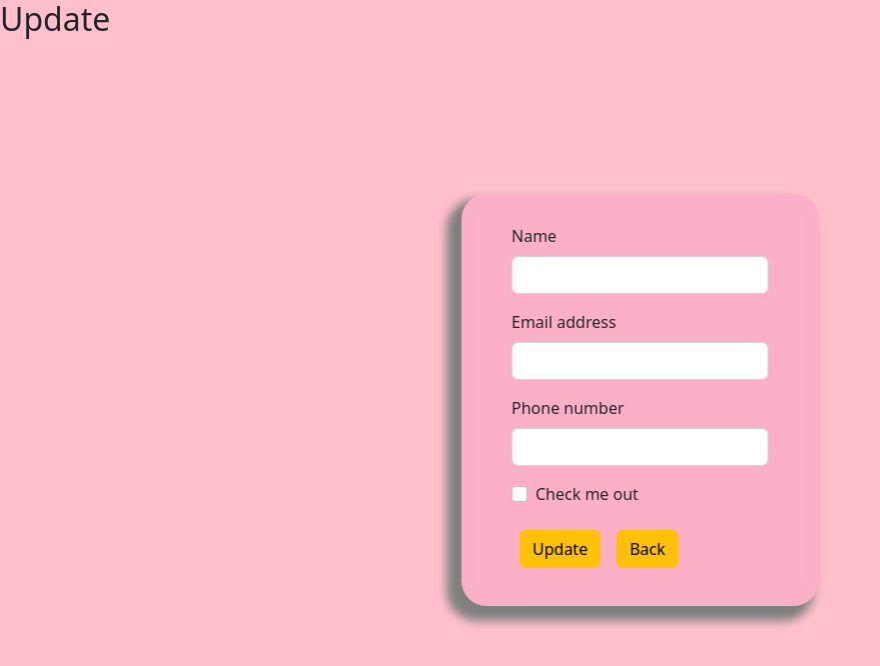
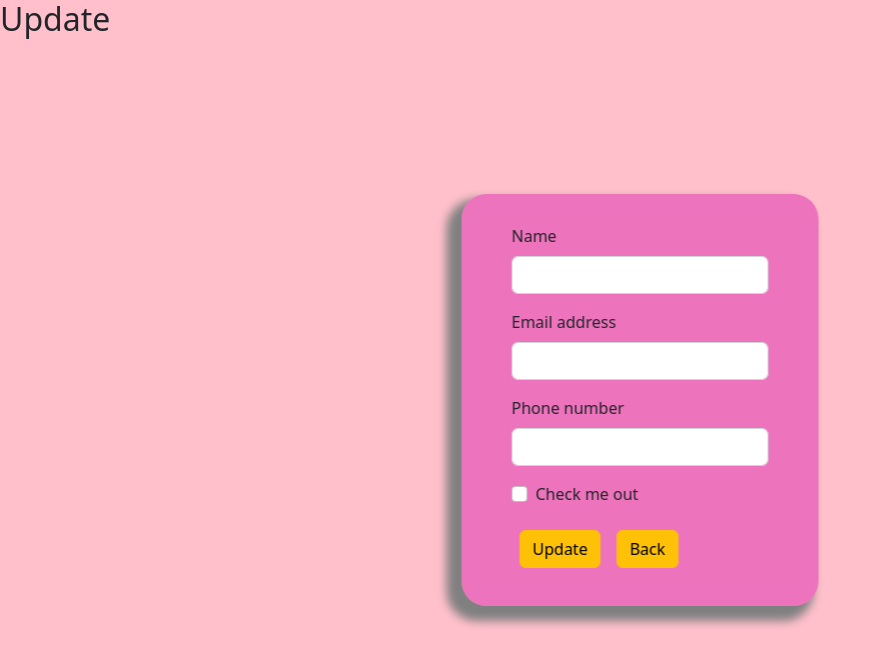
Before and after one commit to Mdsamir92/crud-app, a React (Create React App) app: page /update in a window 1280 px wide. Shown: the top 666 px of the page, without its empty margins (0-880 px from the left). Built offline with nearby package versions, Linux system fonts and the light colour scheme.

Commit message:
Update App.css

```diff
--- a/src/App.css
+++ b/src/App.css
@@ -3,7 +3,7 @@ body{
   scroll-behavior: smooth;
 }
 .form-container {
-background: rgba(218, 38, 173, 0.1);
+background: rgba(218, 38, 173, 0.50);
 /* box-shadow: 0 8px 32px 0 rgba(31, 38, 135, 0.30); */
 box-shadow: -10px 10px 10px 5px grey;
 backdrop-filter: blur(8px);
@@ -21,7 +21,7 @@ transform: translate(-50%, -50%);
 
 @media(max-width:768px) {
 .form-container {
-    background: rgba(231, 170, 170, 0.1);
+    background: rgba(231, 170, 170, 0.50);
     box-shadow: -10px 10px 10px 5px grey;
     backdrop-filter: blur(20px);
     padding: 60px 50px;
```
